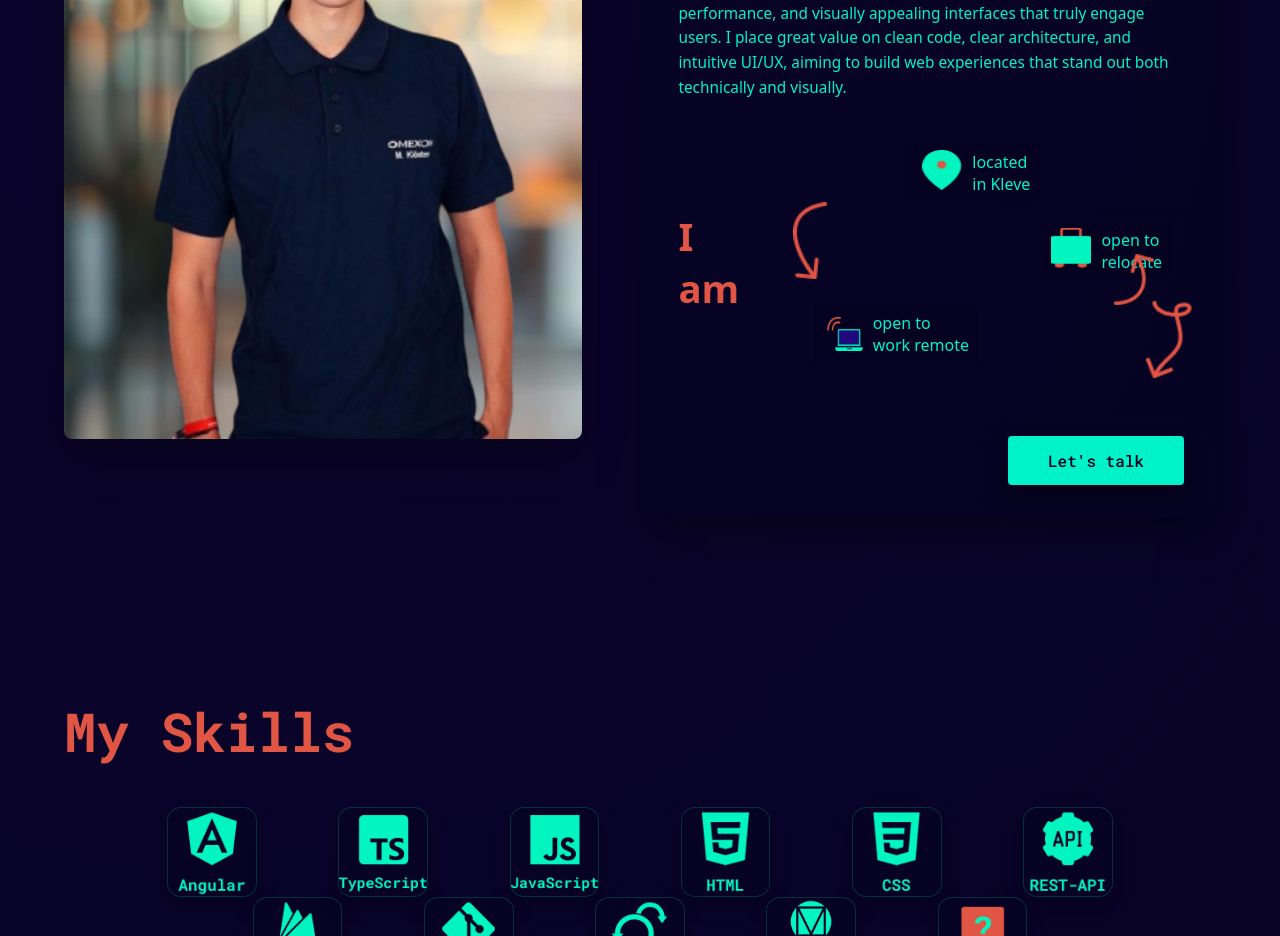
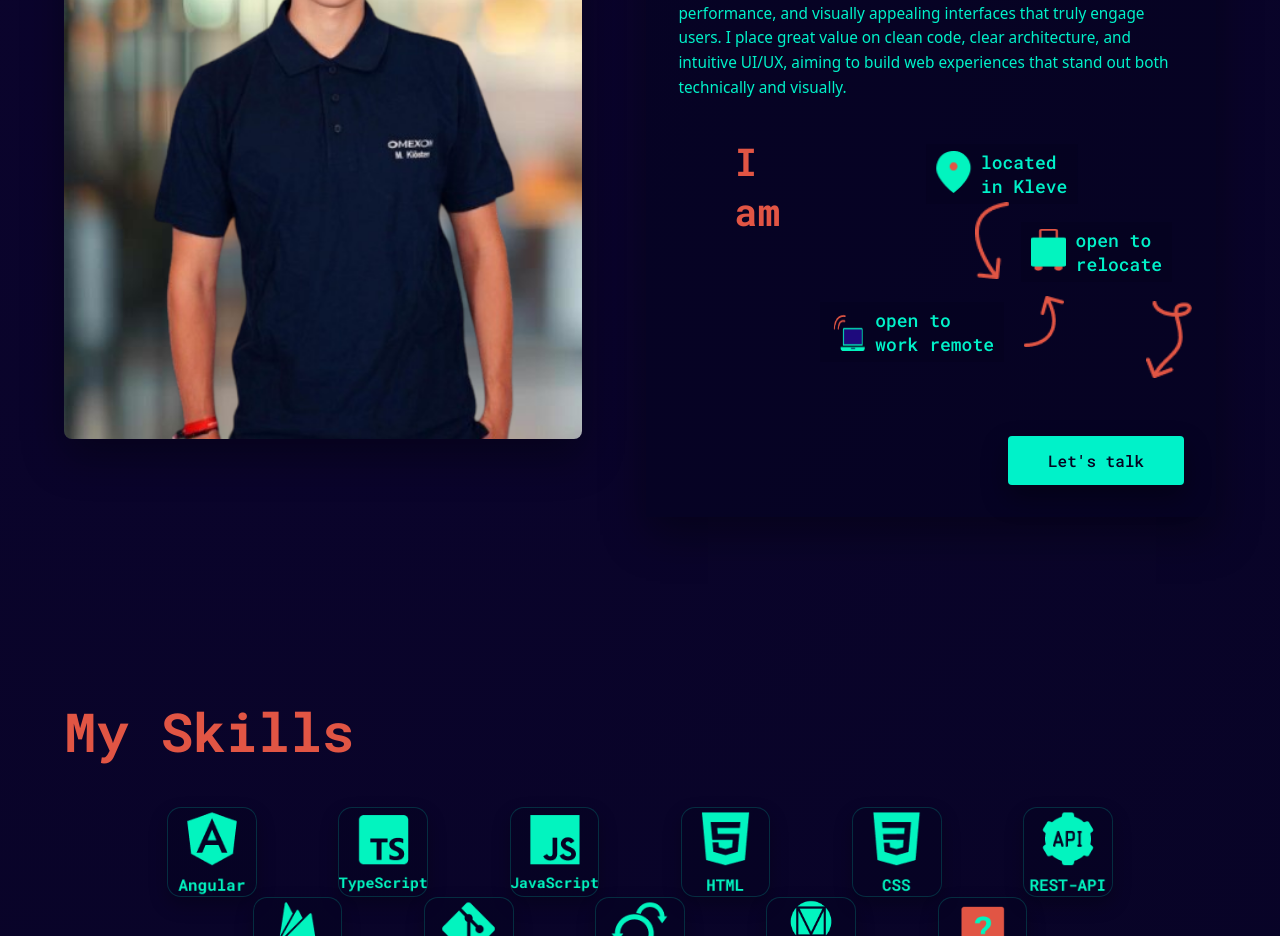
Before and after one commit to MarvinKloe47/Portfolio, an Angular app: page / in a window 1280 px wide. Shown: the part 1060-1996 px from the top of the page. Built offline with nearby package versions, Linux system fonts and the light colour scheme.

Commit message:
style: update design

```diff
--- a/src/app/sections/about/about.component.scss
+++ b/src/app/sections/about/about.component.scss
@@ -82,10 +82,13 @@
 }
 
 .about-i-am-label {
+  font-family: 'Roboto Mono', monospace !important;
   font-size: clamp(24px, 3vw, 40px);
   font-weight: 700;
+  font-style: normal;
   color: #E15544;
-  margin-top: 12px;
+  margin-top: -140px;
+  margin-left: 56px;
 }
 
 
@@ -108,14 +111,17 @@
   align-items: center;
   gap: 10px;
   color:  #00F2C9;
-  font-size: 16px;
+  font-size: 18px;
+  font-family: 'Roboto Mono', monospace;
+  font-weight: 400;
+  font-style: normal;
   background: rgba(5, 3, 32, 0.65);
   padding: 6px 10px;
 }
 
 .about-icon img {
-  width: 40px;
-  height: 40px;
+  width: 35px;
+  height: 42px;
 }
 
 
@@ -132,7 +138,7 @@
 
 .about-tag--remote {
   bottom: 10px;
-  left: 40px;
+  right: 180px !important;
 }
 
 
@@ -145,15 +151,15 @@
   width: 34px;
   height: auto;
   top: 54px;
-  left: 18px;
+  left: 156px !important;
 }
 
 
 .about-arrow--2 {
   width: 40px;
   height: auto;
-  top: 102px;
-  right: 24px;
+  top: 160px !important;
+  right: 120px !important;
 }
 
 
@@ -261,7 +267,8 @@
 
   .about-tag--remote {
     bottom: 14px;
-    left: 44px;
+    left: auto;
+    right: -40px;
   }
 
   .about-arrow--1 {
```
